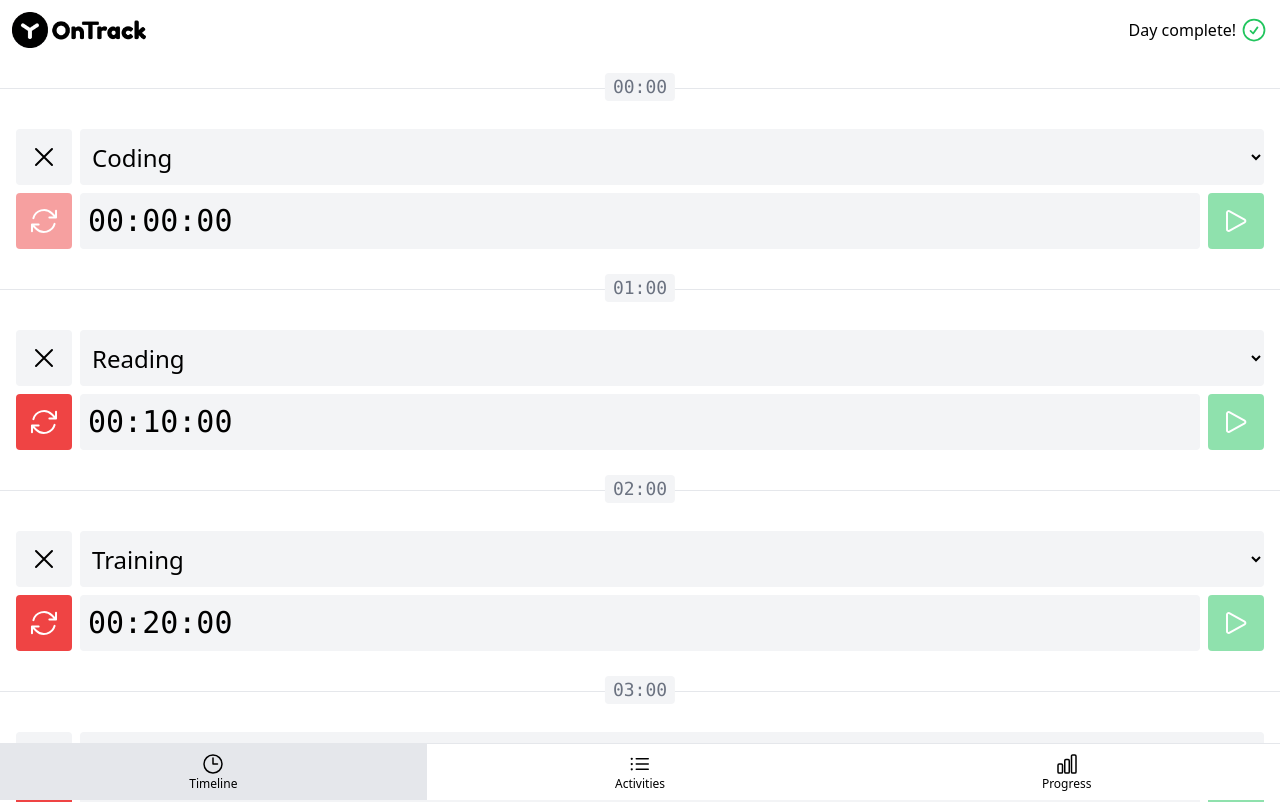
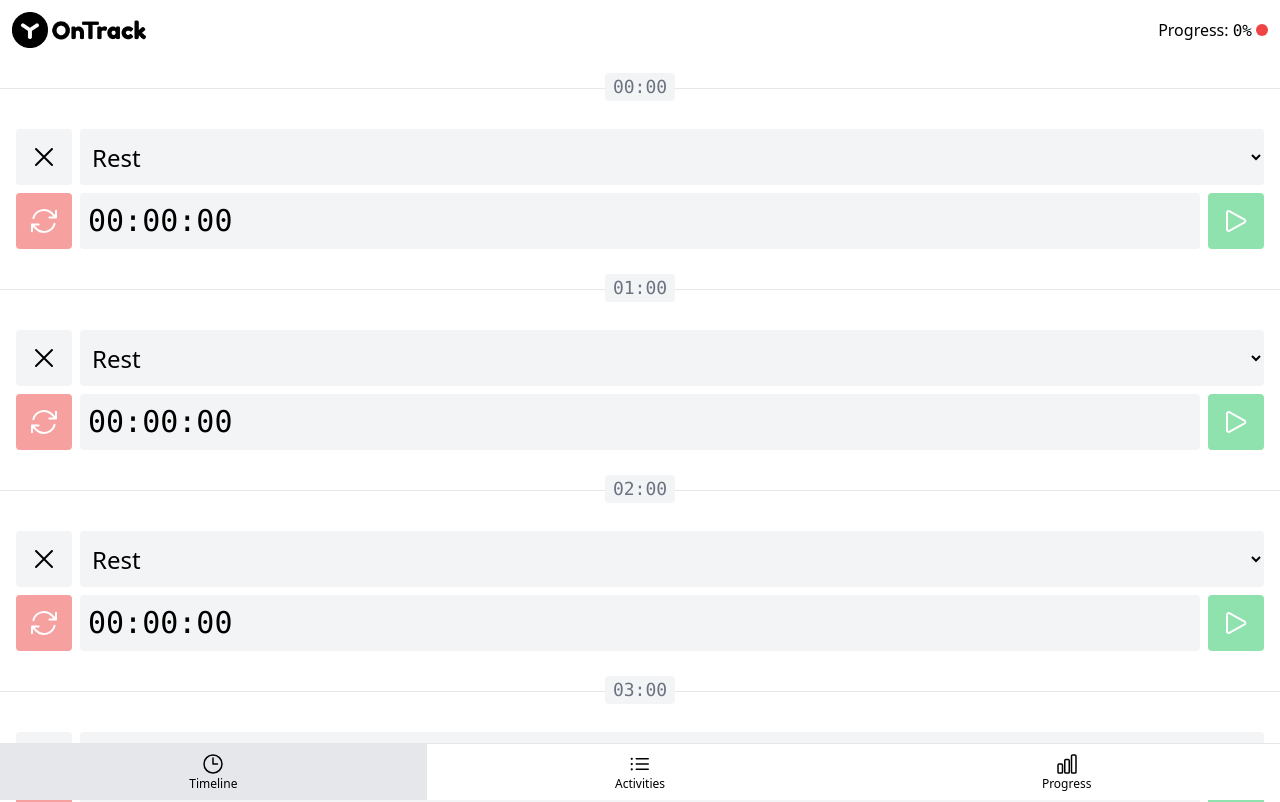
Before and after one commit to Maksym-Siroshtan/ontrack, a Vue app: page /#timeline in a window 1280 px wide. Shown: the top 802 px of the page. Built offline with nearby package versions, Linux system fonts and the light colour scheme.

Commit message:
Added composables function useTotalProgress

```diff
--- a/src/activities.js
+++ b/src/activities.js
@@ -27,6 +27,16 @@
   return Math.floor((trackedSeconds * HUNDRED_PERCENT) / secondsToComplete)
 }
 
+export function calculateCompletionPercentage(totalTrackedSeconds) {
+  return Math.floor((totalTrackedSeconds * HUNDRED_PERCENT) / totalActivitySecondsToComplete.value)
+}
+
+const totalActivitySecondsToComplete = computed(() => {
+  return trackedActivities.value
+    .map(({ secondsToComplete }) => secondsToComplete)
+    .reduce((total, seconds) => total + seconds, 0)
+})
+
 function generateActivities() {
   return ['Coding', 'Reading', 'Training'].map((name, hours) => ({
     id: id(),
--- a/src/components/TheHeaderProgress.vue
+++ b/src/components/TheHeaderProgress.vue
@@ -1,20 +1,25 @@
 <script setup>
-import { PAGE_PROGRESS } from '../constants'
+import { PAGE_PROGRESS, HUNDRED_PERCENT } from '../constants'
 import { ICON_CHECK_CIRCLE } from '../icons'
 import { navigate } from '../router'
+import { useTotalProgress } from '../composables/total-progress'
 
 import BaseIcon from './BaseIcon.vue'
+
+const { colorClass, percentage } = useTotalProgress()
 </script>
 
 <template>
   <a :href="`#${PAGE_PROGRESS}`" @click="navigate(PAGE_PROGRESS)">
-    <div v-if="true" class="flex items-center gap-1">
+    <div v-if="percentage < HUNDRED_PERCENT" class="flex items-center gap-1">
+      <div>
+        Progress: <span class="font-mono">{{ percentage }}%</span>
+      </div>
+      <div :class="`h-3 w-3 rounded-full ${colorClass}`" />
+    </div>
+    <div v-else class="flex items-center gap-1">
       Day complete!
       <BaseIcon :name="ICON_CHECK_CIRCLE" class="h-7 text-green-500" />
     </div>
-    <div v-else class="flex items-center gap-1">
-      <div>Progress: <span class="font-mono">20%</span></div>
-      <div class="h-3 w-3 rounded-full bg-red-500" />
-    </div>
   </a>
 </template>
--- /dev/null
+++ b/src/composables/total-progress.js
@@ -0,0 +1,26 @@
+import { computed } from 'vue'
+import { getProgressColorClass } from '../functions'
+import { trackedActivities, calculateCompletionPercentage } from '../activities'
+import { timelineItems, calculateTrackedActivitySeconds } from '../timeline-items'
+
+export function useTotalProgress() {
+  const colorClass = computed(() => getProgressColorClass(percentage.value))
+
+  const percentage = computed(() => calculateCompletionPercentage(totalTrackedSeconds.value))
+
+  const totalTrackedSeconds = computed(() => {
+    return trackedActivities.value.reduce((total, activity) => {
+      let trackedSeconds = calculateTrackedActivitySeconds(timelineItems.value, activity)
+
+      trackedSeconds =
+        trackedSeconds < activity.secondsToComplete ? trackedSeconds : activity.secondsToComplete
+
+      return total + trackedSeconds
+    }, 0)
+  })
+
+  return {
+    colorClass,
+    percentage
+  }
+}
--- a/src/timeline-items.js
+++ b/src/timeline-items.js
@@ -2,7 +2,7 @@
 
 import { HOUR_IN_DAY, MIDNIGHT_HOUR } from './constants'
 import { currentHour } from './functions'
-import { activities } from './activities'
+//import { activities } from './activities'
 
 export const timelineItems = ref(generateTimelineItems())
 export const timelineItemRefs = ref([])
@@ -43,8 +43,8 @@
 function generateTimelineItems() {
   return [...Array(HOUR_IN_DAY).keys()].map((hour) => ({
     hour,
-    activityId: [0, 1, 2, 3, 4].includes(hour) ? activities.value[hour % 3].id : null,
-    activitySeconds: [0, 1, 2, 3, 4].includes(hour) ? hour * 600 : 0
+    activityId: null, // [0, 1, 2, 3, 4].includes(hour) ? activities.value[hour % 3].id : null,
+    activitySeconds: 0 // [0, 1, 2, 3, 4].includes(hour) ? hour * 600 : 0
 
     /* activityId: hour % 4 === 0 ? null : activities[hour % 2].id,
     activitySeconds: hour % 4 === 0 ? 0 : (15 * SECONDS_IN_MINUTE * hour) % SECONDS_IN_HOUR */
```
